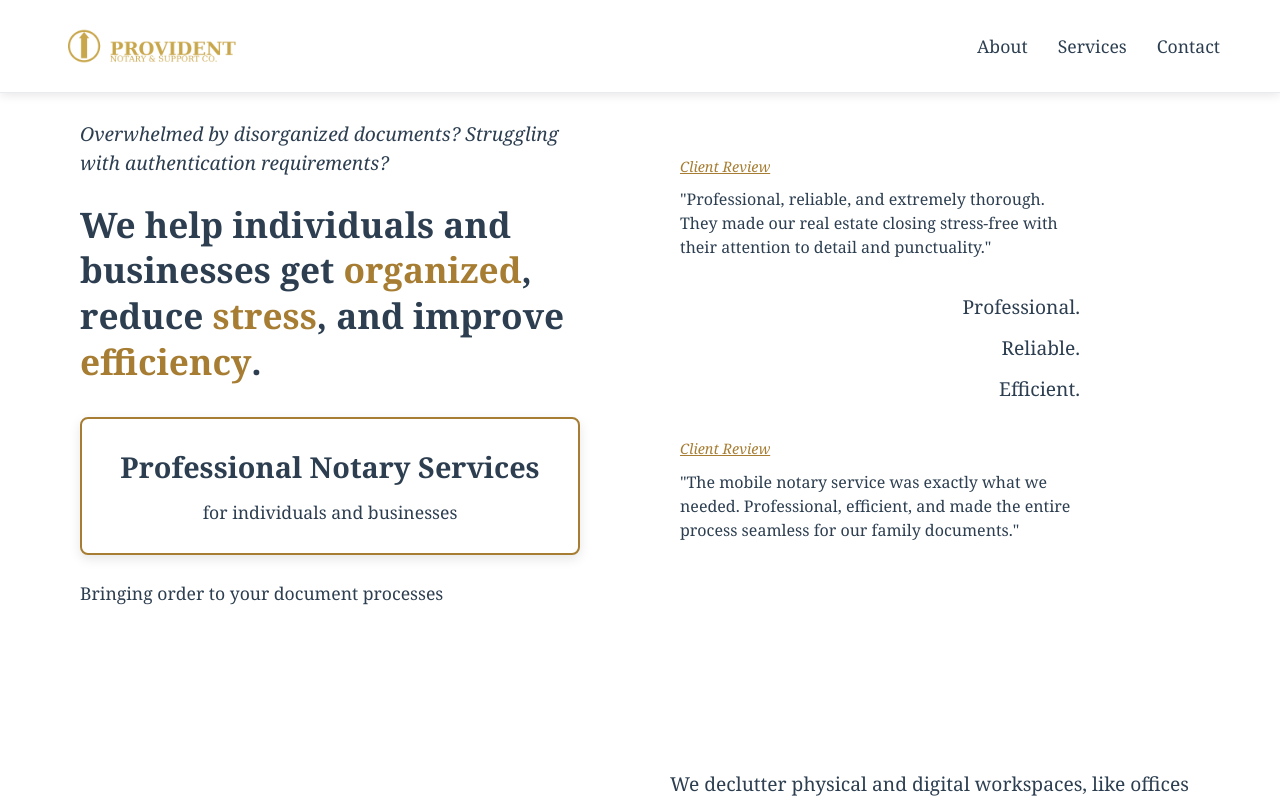
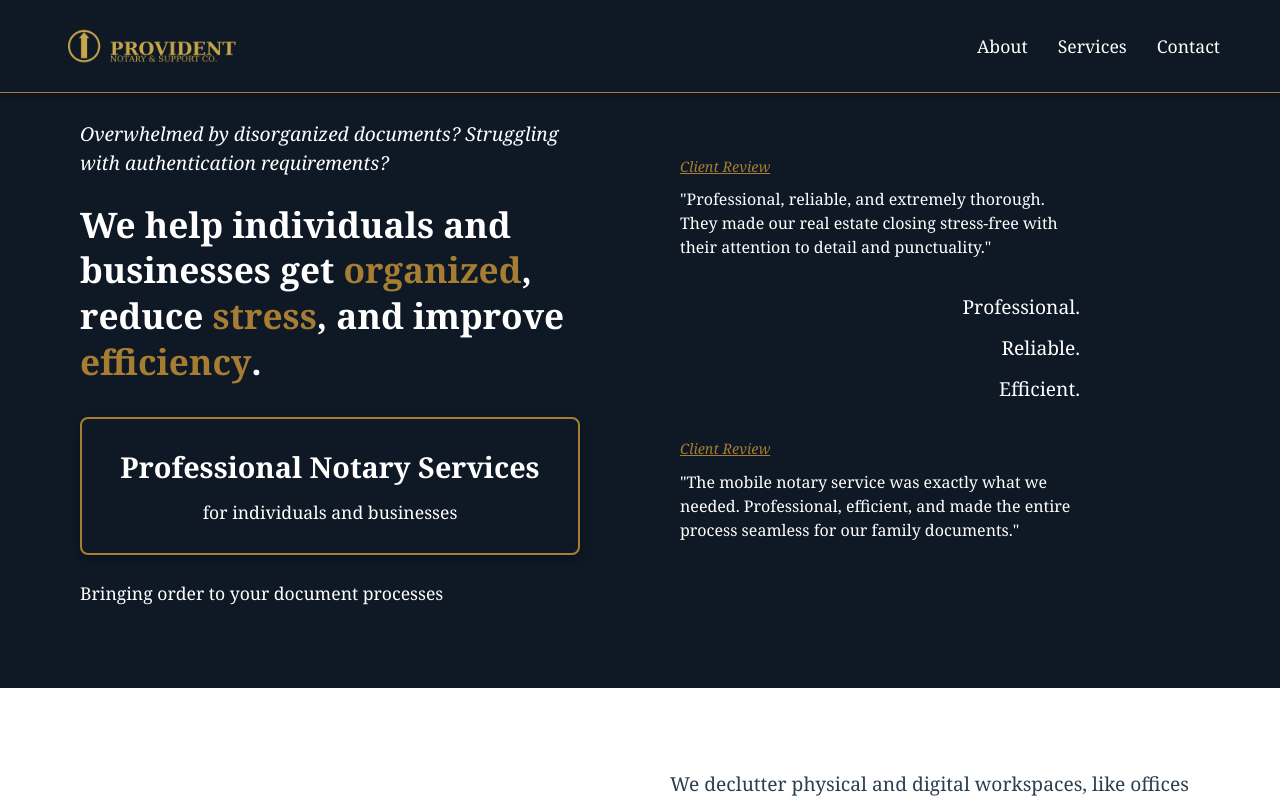
Before and after one commit to BTheCoderr/Provident-Notary-and-Support, a React (Create React App) app: page / in a window 1280 px wide. Shown: the top 800 px of the page. Built offline with nearby package versions, Linux system fonts and the light colour scheme.

Commit message:
Flip color scheme - navy backgrounds with white text for header and hero sections

```diff
--- a/src/components/Header.css
+++ b/src/components/Header.css
@@ -1,15 +1,15 @@
 /* Header Styles */
 .header {
-  background-color: #ffffff;
-  color: #2c3e50;
+  background-color: #0E1925;
+  color: #ffffff;
   padding: 1rem 0;
   position: fixed;
   top: 0;
   left: 0;
   right: 0;
   z-index: 1000;
-  box-shadow: 0 2px 10px rgba(0, 0, 0, 0.1);
-  border-bottom: 1px solid #e9ecef;
+  box-shadow: 0 2px 10px rgba(0, 0, 0, 0.3);
+  border-bottom: 1px solid #A67D32;
 }
 
 .header-content {
@@ -35,7 +35,7 @@
 }
 
 .nav a {
-  color: #2c3e50;
+  color: #ffffff;
   text-decoration: none;
   font-weight: 500;
   font-size: 1.1rem;
@@ -87,7 +87,7 @@
     left: -100%;
     width: 100%;
     height: calc(100vh - 70px);
-    background-color: #ffffff;
+    background-color: #0E1925;
     flex-direction: column;
     justify-content: flex-start;
     align-items: center;
--- a/src/components/Hero.css
+++ b/src/components/Hero.css
@@ -1,6 +1,6 @@
 /* Hero Section Styles - Clean Professional Design Like Swain Paralegals */
 .hero {
-  background-color: #ffffff;
+  background-color: #0E1925;
   padding: 120px 0 80px 0;
   min-height: 80vh;
 }
@@ -21,7 +21,7 @@
 
 .hero-problem {
   font-size: 1.2rem;
-  color: #2c3e50;
+  color: #ffffff;
   margin-bottom: 1.5rem;
   font-style: italic;
   line-height: 1.5;
@@ -29,7 +29,7 @@
 
 .hero-value {
   font-size: 2.2rem;
-  color: #2c3e50;
+  color: #ffffff;
   margin-bottom: 2rem;
   line-height: 1.3;
   font-weight: 600;
@@ -41,31 +41,31 @@
 }
 
 .hero-service-box {
-  background-color: #ffffff;
+  background-color: #0E1925;
   padding: 25px 30px;
   border-radius: 8px;
   margin-bottom: 1.5rem;
   text-align: center;
   border: 2px solid #A67D32;
-  box-shadow: 0 4px 12px rgba(0, 0, 0, 0.1);
+  box-shadow: 0 4px 12px rgba(0, 0, 0, 0.3);
 }
 
 .hero-service-box h2 {
   font-size: 1.8rem;
-  color: #2c3e50;
+  color: #ffffff;
   margin-bottom: 0.5rem;
   font-weight: bold;
 }
 
 .hero-service-box p {
   font-size: 1.1rem;
-  color: #2c3e50;
+  color: #ffffff;
   margin: 0;
 }
 
 .hero-benefit {
   font-size: 1.1rem;
-  color: #2c3e50;
+  color: #ffffff;
   margin: 0;
 }
 
@@ -87,7 +87,7 @@
 
 .testimonial-text {
   font-size: 1rem;
-  color: #2c3e50;
+  color: #ffffff;
   line-height: 1.5;
   margin: 0;
 }
@@ -99,7 +99,7 @@
 
 .hero-keywords p {
   font-size: 1.2rem;
-  color: #2c3e50;
+  color: #ffffff;
   margin: 0.5rem 0;
   font-weight: 500;
 }
```
